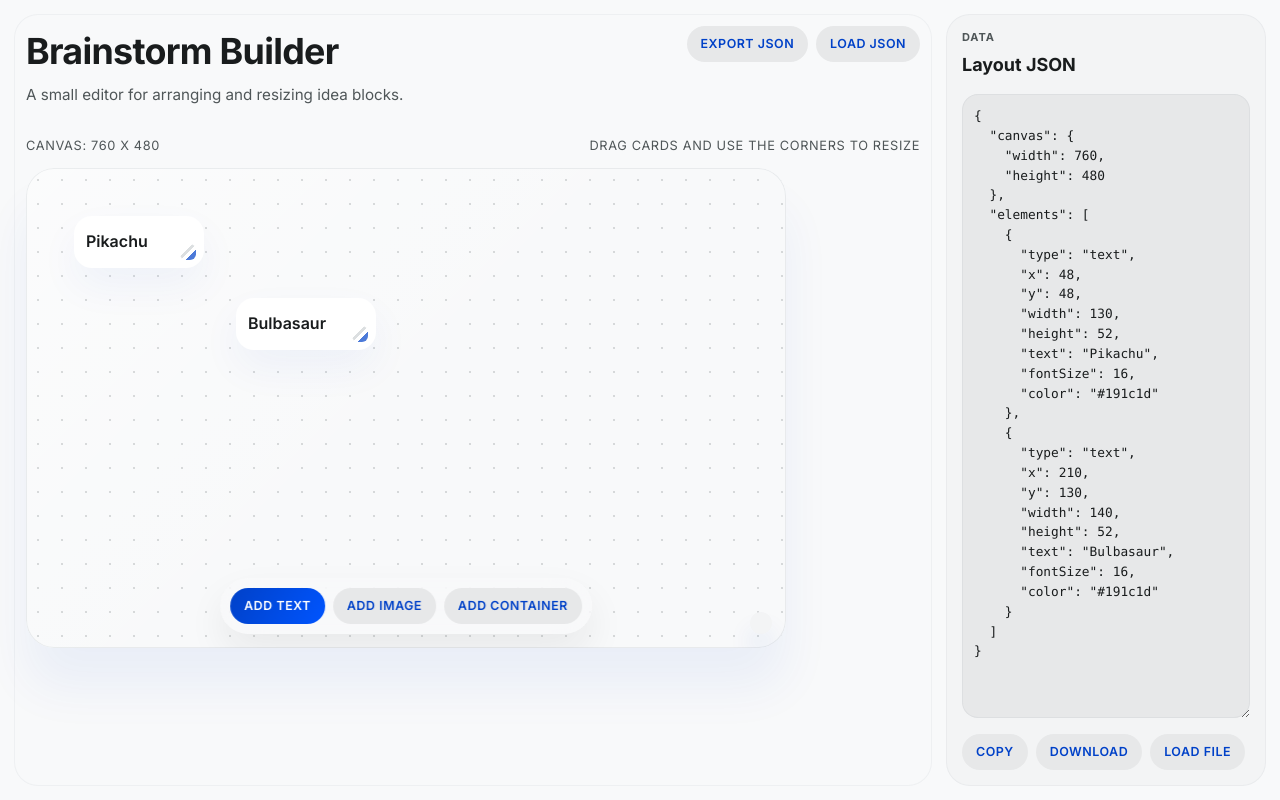
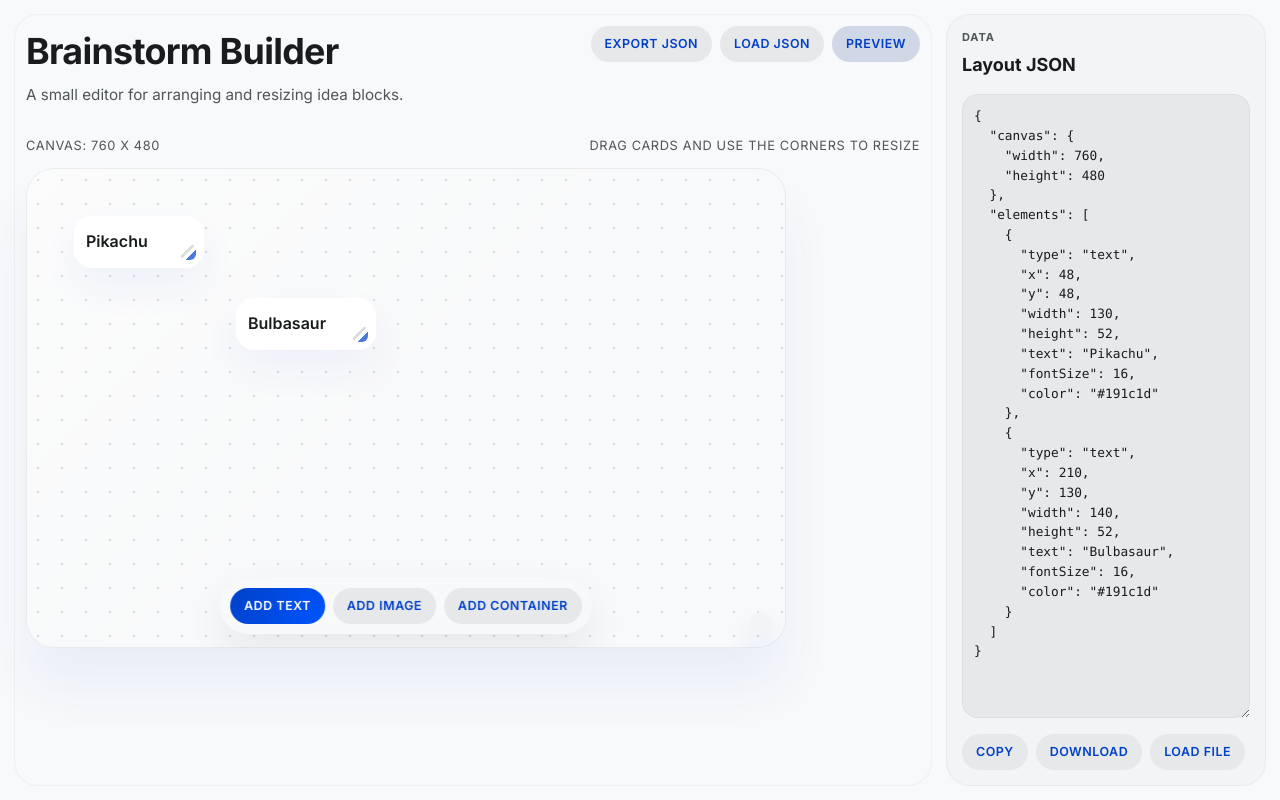
Before and after one commit to ambujvashistha/brainstorm-builder, a React app in the folder web/: page / in a window 1280 px wide. Built offline with nearby package versions, Linux system fonts and the light colour scheme; the HTML template or start-up script is replaced by a standard one.

Commit message:
Updated BuilderScreen

```diff
--- a/web/src/screens/BuilderScreen.jsx
+++ b/web/src/screens/BuilderScreen.jsx
@@ -29,6 +29,7 @@ function normalizeElements(elements, canvas) {
 
 export default function BuilderScreen() {
   const canvasRef = useRef(null);
+  const [isPreviewMode, setIsPreviewMode] = useState(false);
   const [activeIndex, setActiveIndex] = useState(null);
   const [editingIndex, setEditingIndex] = useState(null);
   const [draftText, setDraftText] = useState("");
@@ -91,6 +92,8 @@ export default function BuilderScreen() {
   }
 
   useEffect(() => {
+    if (isPreviewMode) return;
+
     const handlePointerMove = (event) => {
       if (!interaction || !canvasRef.current) return;
 
@@ -175,9 +178,11 @@ export default function BuilderScreen() {
       window.removeEventListener("pointermove", handlePointerMove);
       window.removeEventListener("pointerup", handlePointerUp);
     };
-  }, [interaction]);
+  }, [interaction, isPreviewMode]);
 
   useEffect(() => {
+    if (isPreviewMode) return;
+
     const handleKeyDown = (e) => {
       if (activeIndex === null) return;
 
@@ -237,9 +242,11 @@ export default function BuilderScreen() {
 
     window.addEventListener("keydown", handleKeyDown);
     return () => window.removeEventListener("keydown", handleKeyDown);
-  }, [activeIndex, canvasSize]);
+  }, [activeIndex, canvasSize, isPreviewMode]);
 
   useEffect(() => {
+    if (isPreviewMode) return;
+
     const handleOutsidePointerDown = (event) => {
       const target = event.target;
       if (!(target instanceof HTMLElement)) return;
@@ -258,7 +265,7 @@ export default function BuilderScreen() {
 
     window.addEventListener("pointerdown", handleOutsidePointerDown);
     return () => window.removeEventListener("pointerdown", handleOutsidePointerDown);
-  }, []);
+  }, [isPreviewMode]);
 
   function addText() {
     const nextIndex = elements.length;
@@ -336,6 +343,8 @@ export default function BuilderScreen() {
   }
 
   function handleCanvasPointerDown(event) {
+    if (isPreviewMode) return;
+
     if (event.target === event.currentTarget) {
       commitDraftText();
       setActiveIndex(null);
@@ -343,6 +352,7 @@ export default function BuilderScreen() {
   }
 
   function handleElementPointerDown(event, index) {
+    if (isPreviewMode) return;
     if (!canvasRef.current) return;
 
     event.preventDefault();
@@ -367,6 +377,7 @@ export default function BuilderScreen() {
   }
 
   function handleElementResizePointerDown(event, index) {
+    if (isPreviewMode) return;
     event.preventDefault();
     event.stopPropagation();
 
@@ -383,6 +394,7 @@ export default function BuilderScreen() {
   }
 
   function handleCanvasResizePointerDown(event) {
+    if (isPreviewMode) return;
     event.preventDefault();
     event.stopPropagation();
 
@@ -394,6 +406,7 @@ export default function BuilderScreen() {
   }
 
   function startEditing(index) {
+    if (isPreviewMode) return;
     const element = elements[index];
 
     if (element.type === "text") {
@@ -465,11 +478,23 @@ export default function BuilderScreen() {
     setEditingIndex(null);
   }
 
+  function togglePreviewMode() {
+    setIsPreviewMode((prev) => {
+      const next = !prev;
+      if (next) {
+        setInteraction(null);
+        setEditingIndex(null);
+        setActiveIndex(null);
+      }
+      return next;
+    });
+  }
+
   const selectedElement = activeIndex !== null ? elements[activeIndex] : null;
 
   return (
-    <main className="builder-screen">
-      {selectedElement && (
+    <main className={`builder-screen ${isPreviewMode ? "builder-screen--preview" : ""}`}>
+      {!isPreviewMode && selectedElement && (
         <EditPanel
           element={selectedElement}
           onTextChange={(text) => {
@@ -503,6 +528,8 @@ export default function BuilderScreen() {
           </div>
 
           <div className="builder-screen__actions">
+            {!isPreviewMode && (
+              <>
                 <button
                   className="builder-screen__button builder-screen__button--secondary"
                   onClick={exportJSON}
@@ -514,6 +541,24 @@ export default function BuilderScreen() {
                   onClick={importJSON}
                 >
                   Load JSON
+                </button>
+              </>
+            )}
+            {isPreviewMode && (
+              <button
+                className="builder-screen__button builder-screen__button--secondary"
+                onClick={exportJSON}
+              >
+                Share JSON
+              </button>
+            )}
+            <button
+              className={`builder-screen__button builder-screen__button--toggle ${
+                isPreviewMode ? "is-active" : ""
+              }`}
+              onClick={togglePreviewMode}
+            >
+              {isPreviewMode ? "Edit" : "Preview"}
             </button>
           </div>
         </div>
@@ -534,6 +579,7 @@ export default function BuilderScreen() {
           onDraftTextChange={setDraftText}
           onDraftTextCommit={commitDraftText}
           onDraftTextKeyDown={handleDraftKeyDown}
+          isPreviewMode={isPreviewMode}
           toolbar={
             <>
               <button className="canvas-toolbar__button canvas-toolbar__button--primary" onClick={addText}>
@@ -550,6 +596,7 @@ export default function BuilderScreen() {
         />
       </section>
 
+      {!isPreviewMode && (
         <aside className="builder-right">
           <JsonPanel
             elements={elements}
@@ -568,6 +615,7 @@ export default function BuilderScreen() {
             }}
           />
         </aside>
+      )}
     </main>
   );
 }
```
Lines whose indentation alone changed are shown as unchanged.
